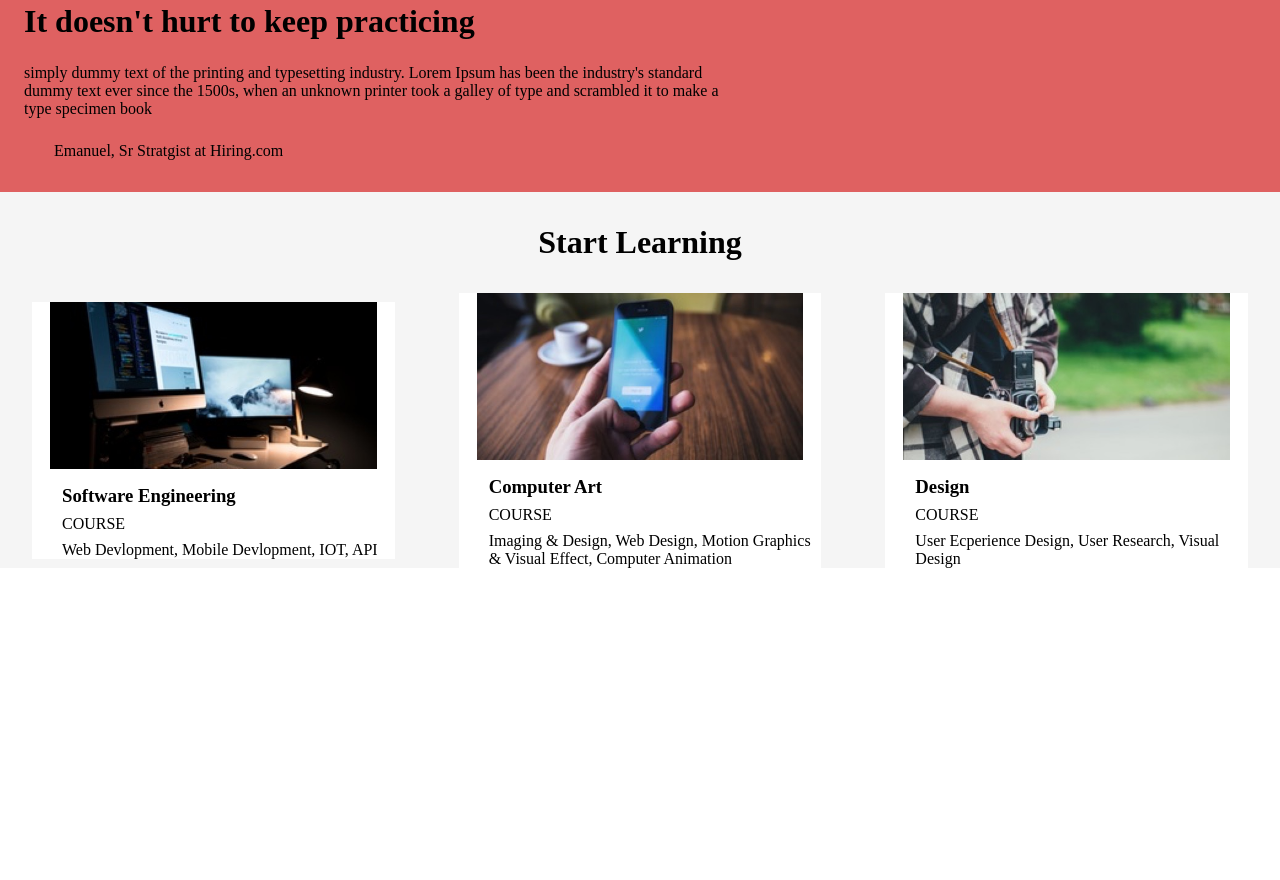
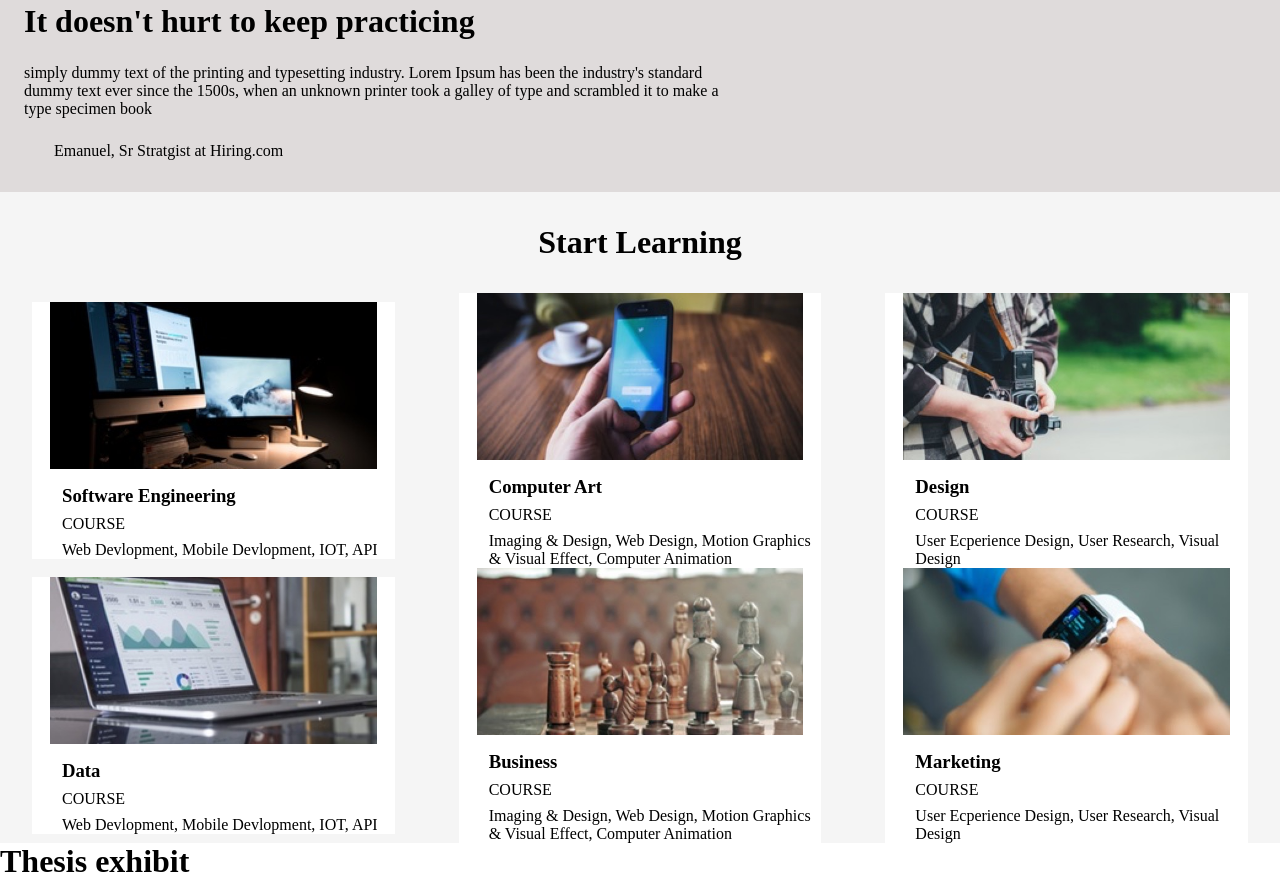
Before and after one commit to OFFTion96/OFFTion96.github.io, a plain HTML site: page colmar/index.html in a window 1280 px wide. Shown: the part 1141-2021 px from the top of the page. Before the commit the page ends 1709 px from the top, so only its background shows below. Drawn offline with Linux system fonts and the light colour scheme; a web font is replaced by a local one.

Commit message:
update 3

```diff
--- a/colmar/index.css
+++ b/colmar/index.css
@@ -87,7 +87,7 @@ nav img{
   display: flex;
   align-items: left;
   padding: 32px 24px;
-  background-color: #df6161;
+  background-color: #dfdbdb;
 
   flex-direction: column;
 }
@@ -155,3 +155,11 @@ section p {
 .box{
   background-color: white;
 }
+
+#banner-box2{
+  background-color: whitesmoke;
+  display: flex;
+  justify-content: center;
+  align-items: center;
+  margin-top:0px
+}
--- a/colmar/index.html
+++ b/colmar/index.html
@@ -46,6 +46,8 @@
 
     <h1 class="start">Start Learning</h1>
 
+
+
     <div id="banner-Box">
       <div class="box">
         <img src="assets/images/course-software.jpg"/>
@@ -80,7 +82,49 @@
           <p>User Ecperience Design, User Research, Visual Design</p>
         </section>
       </div>
+
     </div>
+
+    <div id="banner-Box2">
+      <div class="box">
+        <img src="assets/images/course-data.jpg"/>
+        <h3>Data</h3>
+        <section>
+          <p class="course">COURSE</p>
+        </section>
+        <section>
+          <p>Web Devlopment, Mobile Devlopment, IOT, API</p>
+      </section>
+
+      </div>
+      <div class="box">
+        <img src="assets/images/course-business.jpg"/>
+        <h3>Business</h3>
+        <section>
+          <p class="course">COURSE</p>
+        </section>
+        <section>
+          <p>Imaging & Design, Web Design, Motion Graphics & Visual Effect, Computer Animation</p>
+        </section>
+
+      </div>
+
+      <div class="box">
+        <img src ="assets/images/course-marketing.jpg"/>
+        <h3>Marketing</h3>
+        <section>
+          <p class="course">COURSE</p>
+        </section>
+        <section>
+          <p>User Ecperience Design, User Research, Visual Design</p>
+        </section>
+      </div>
+
+    </div>
+    <h1 class="thesis">Thesis exhibit</h1>
+
+
+
 
   </body>
 </html>
```
